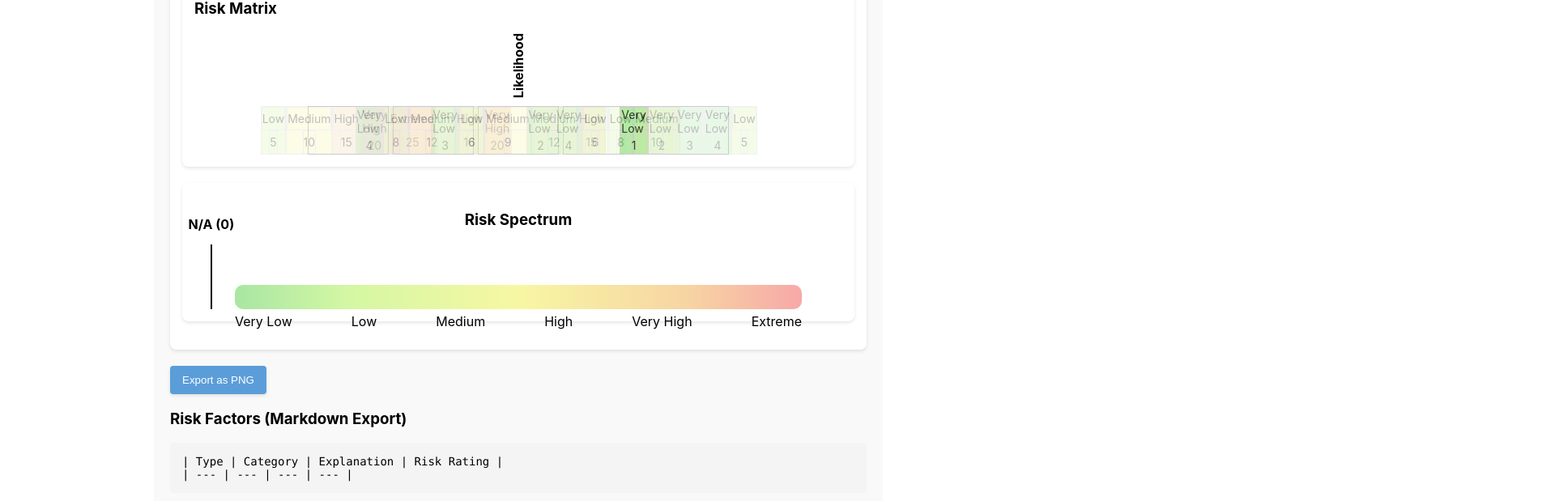
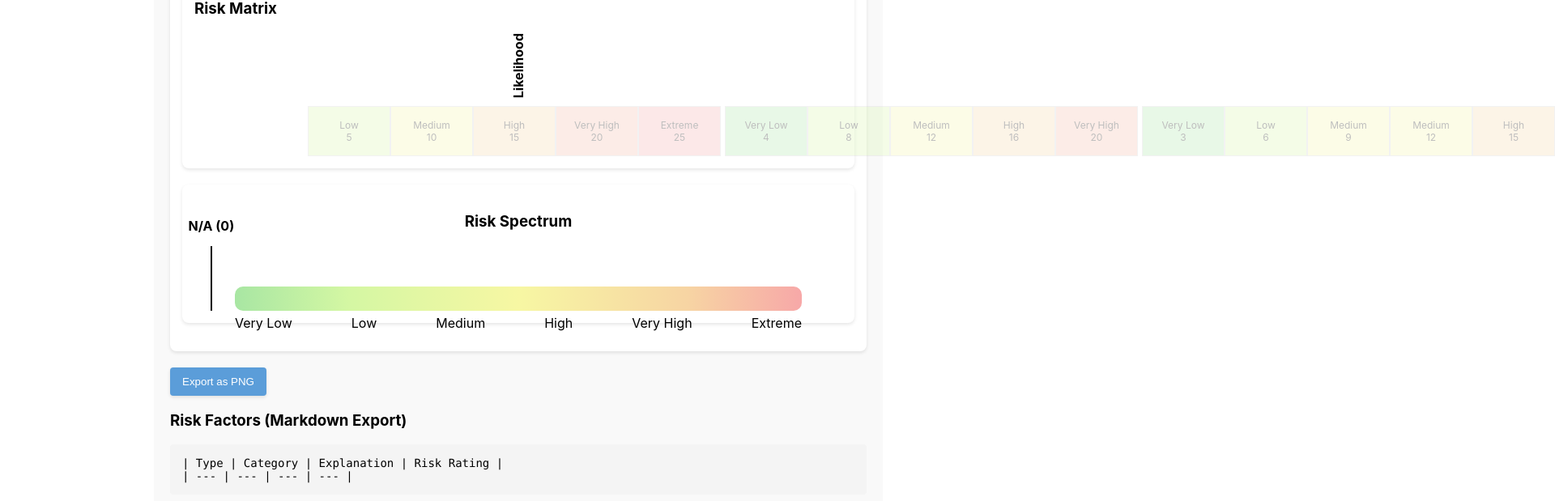
Before and after one commit to lununez/risk-matrix-3000, a React (Create React App) app: page / in a window 1280 px wide. Shown: the part 1177-1796 px from the top of the page at 81% size, 1920 px wide, since content can reach past the window. Built offline with nearby package versions, Linux system fonts and the light colour scheme.

Commit message:
Update RiskMatrix.css

```diff
--- a/src/components/RiskMatrix.css
+++ b/src/components/RiskMatrix.css
@@ -2,10 +2,10 @@
 
 /* Main App Container */
 .app-container {
-  max-width: 900px;       /* Controls the overall width */
-  margin: 0 auto;         /* Centers the container horizontally */
-  padding: 20px;          /* Adds padding around the content */
-  background-color: #f9f9f9;  /* Light background for contrast */
+  max-width: 900px;
+  margin: 0 auto;
+  padding: 20px;
+  background-color: #f9f9f9;
   box-sizing: border-box;
 }
 
@@ -15,17 +15,17 @@
 .risk-matrix,
 .risk-spectrum,
 .exportable-area {
-  margin-bottom: 20px;    /* Adds spacing between sections */
+  margin-bottom: 20px;
   padding: 15px;
-  background-color: #fff; /* White background for each section */
-  border-radius: 8px;     /* Rounded corners */
-  box-shadow: 0 2px 4px rgba(0, 0, 0, 0.1); /* Subtle shadow */
+  background-color: #fff;
+  border-radius: 8px;
+  box-shadow: 0 2px 4px rgba(0,0,0,0.1);
   box-sizing: border-box;
 }
 
 /* Input Fields */
 .custom-input {
-  width: 100%;            /* Full width of container */
+  width: 100%;
   padding: 10px 12px;
   font-size: 16px;
   border: 1px solid #ccc;
@@ -33,21 +33,20 @@
   transition: border-color 0.3s ease, box-shadow 0.3s ease;
   box-sizing: border-box;
 }
-
 .custom-input:focus {
   outline: none;
   border-color: #5b9dd9;
-  box-shadow: 0 0 5px rgba(91, 157, 217, 0.5);
+  box-shadow: 0 0 5px rgba(91,157,217,0.5);
 }
 
 /* Dropdown Menus */
 .custom-select {
-  width: 100%;            /* Full width */
+  width: 100%;
   padding: 10px 12px;
   font-size: 16px;
   border: 1px solid #ccc;
   border-radius: 4px;
-  appearance: none;       /* Remove default styles */
+  appearance: none;
   -webkit-appearance: none;
   -moz-appearance: none;
   background-color: #fff;
@@ -58,11 +57,10 @@
   transition: border-color 0.3s ease, box-shadow 0.3s ease;
   box-sizing: border-box;
 }
-
 .custom-select:focus {
   outline: none;
   border-color: #5b9dd9;
-  box-shadow: 0 0 5px rgba(91, 157, 217, 0.5);
+  box-shadow: 0 0 5px rgba(91,157,217,0.5);
 }
 
 /* Button Styles */
@@ -74,13 +72,11 @@ button {
   border-radius: 4px;
   cursor: pointer;
   transition: background-color 0.3s ease;
-  box-shadow: 0 2px 4px rgba(0, 0, 0, 0.1);
+  box-shadow: 0 2px 4px rgba(0,0,0,0.1);
 }
-
 button:hover {
   background-color: #4a8cc7;
 }
-
 button:disabled {
   background-color: #ccc;
   cursor: not-allowed;
@@ -91,14 +87,12 @@ button:disabled {
   width: 100%;
   border-collapse: collapse;
 }
-
 .risk-factors-table th,
 .risk-factors-table td {
   border: 1px solid #ccc;
   padding: 10px;
   text-align: left;
 }
-
 .risk-factors-table th {
   background-color: #f0f0f0;
   font-weight: bold;
@@ -118,23 +112,22 @@ button:disabled {
   font-weight: bold;
 }
 
-/* Fixed five‑column grid: setting an explicit width to lock in the layout */
+/* Fixed five‑column grid */
 .risk-matrix .matrix-grid {
   display: grid;
-  grid-template-columns: repeat(5, 100px);
+  grid-template-columns: repeat(5, 1fr);
   gap: 5px;
-  width: calc(5 * 100px + 4 * 5px); /* 500px + 20px = 520px */
-  margin: 0 auto;
+  /* Ensure the grid doesn’t exceed the width we expect (5 * 100px + 4 * 5px = 520px) */
+  width: 520px;
 }
 
-.risk-matrix .matrix-grid div {
+.risk-matrix .matrix-cell {
   display: flex;
   justify-content: center;
   align-items: center;
   height: 60px;
   border: 1px solid #ccc;
   font-size: 14px;
-  transition: opacity 0.3s;
   box-sizing: border-box;
 }
 
@@ -145,15 +138,15 @@ button:disabled {
 
 .risk-spectrum .spectrum-bar {
   width: 100%;
+  max-width: 520px;
   height: 30px;
   background: linear-gradient(to right, #a8e6a3, #f7a8a8);
   border-radius: 10px;
-  margin-top: 20px;
+  margin: 20px auto 0;
   position: relative;
-  overflow: hidden; /* Contain the indicator and label */
+  overflow: hidden;
 }
 
-/* Indicator and label placed inside the spectrum bar */
 .risk-spectrum .spectrum-bar .indicator {
   position: absolute;
   top: -5px;
@@ -165,7 +158,7 @@ button:disabled {
 .risk-spectrum .spectrum-bar .label {
   position: absolute;
   top: -30px;
-  left: 50%; /* Center horizontally within the bar */
+  left: 50%;
   transform: translateX(-50%);
   font-weight: bold;
   font-size: 14px;
@@ -186,13 +179,11 @@ button:disabled {
   .app-container {
     padding: 10px;
   }
-
-  /* For smaller screens, switch to a flexible grid so it doesn’t overflow */
+  /* For smaller screens, let the grid use full width (but maintain 5 columns) */
   .risk-matrix .matrix-grid {
+    width: 100%;
     grid-template-columns: repeat(5, 1fr);
-    width: 100%;
   }
-
   .custom-input,
   .custom-select {
     width: 100%;
```
